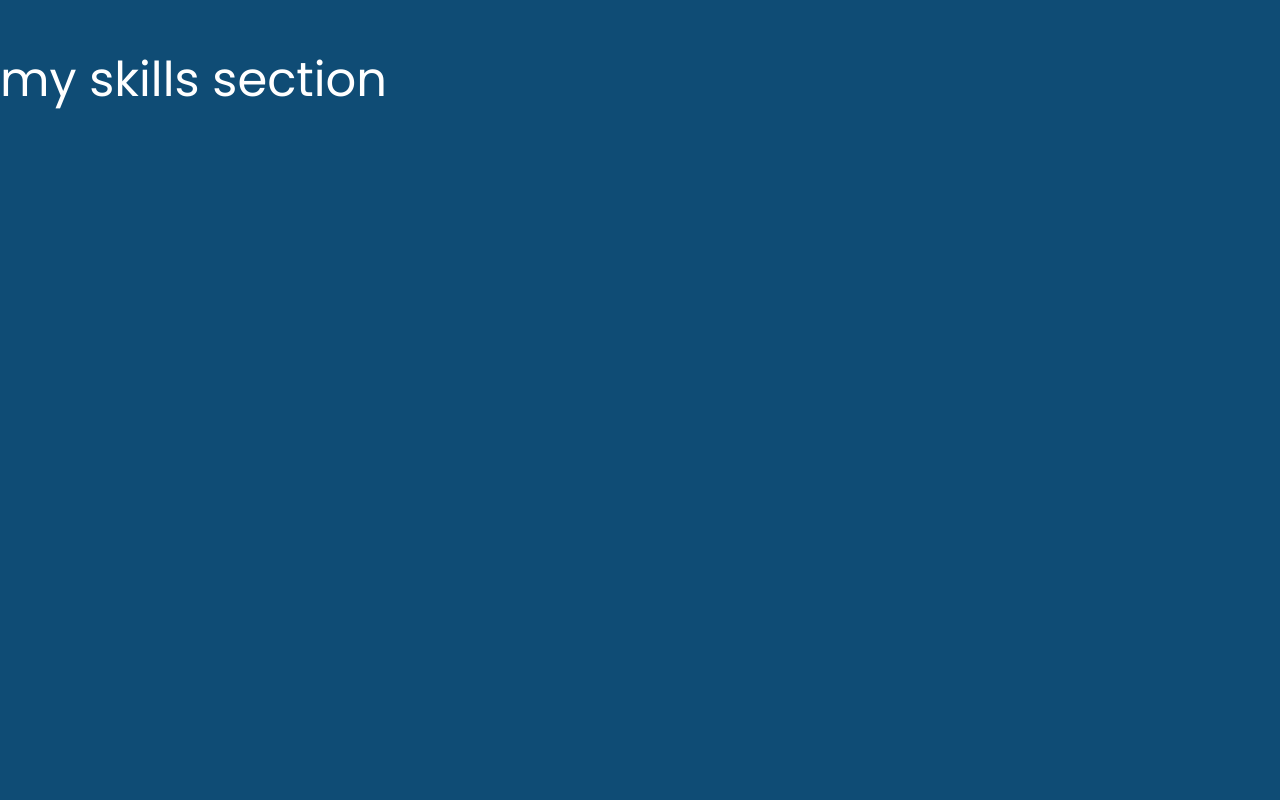
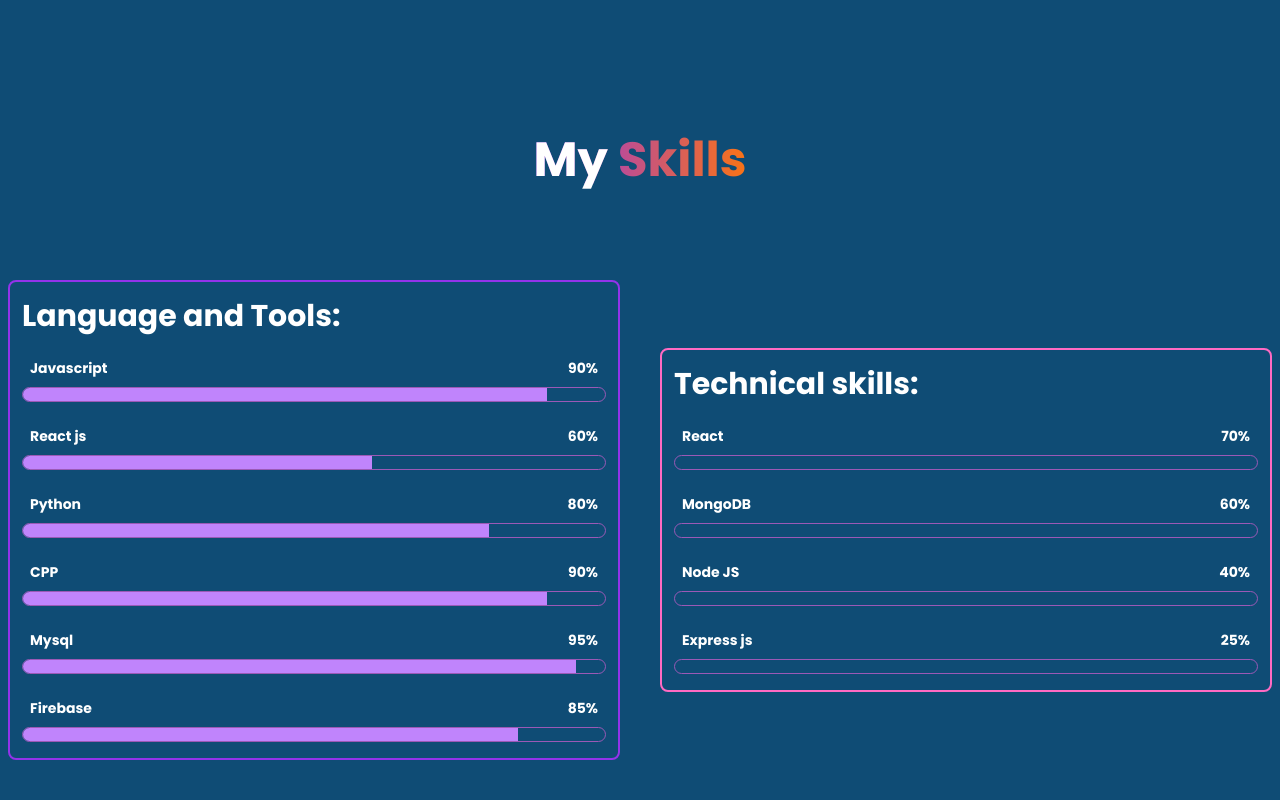
Before and after one commit to Sajib37/portfolio-of-trisha, a React (Vite) app: page / in a window 1280 px wide. Shown: the part 2540-3340 px from the top of the page. Built offline with nearby package versions, Linux system fonts and the light colour scheme; a web font is replaced by a local one.

Commit message:
language added on skill set

```diff
--- a/src/App.css
+++ b/src/App.css
@@ -41,6 +41,29 @@
 .container:hover .leftEffect{
   width: 100%;
 }
+
+/* skill set style */
+.skill h3{
+  font-weight:700;
+  font-size: 14px;
+}
+.skill li{
+  margin-top: 24px;
+}
+.bar{
+  background: transparent;
+  display: block;
+  height: 15px;
+  border: 1px solid #9b59b6;
+  border-radius: 10px;
+  overflow: hidden;
+  transition: all 0.3s cubic-bezier(.25,.8,.25,1);
+}
+.bar span{
+  height: 15px;
+  float: left;
+}
+
 
 /* Animation */
 
--- a/src/components/Journey/Journey.jsx
+++ b/src/components/Journey/Journey.jsx
@@ -5,7 +5,7 @@
 const Journey = () => {
     return (
         <section className='max-w-screen-xl mx-auto py-8 pb-12 min-h-screen'>
-            <h1 className="font-bold text-center text-transparent lg:text-5xl md:text-4xl text-3xl bg-clip-text bg-gradient-to-r from-purple-400 to-pink-600"><span className="text-white">My</span> Learning <span className="text-white">Journey</span></h1>
+            <h1 className="font-bold text-center text-transparent lg:text-5xl md:text-4xl text-3xl bg-clip-text bg-gradient-to-r from-purple-600 to-orange-500"><span className="text-white">My</span> Learning <span className="text-white">Journey</span></h1>
 
             <section  className='text-white  justify-center flex flex-col lg:flex-row px-2 gap-8 lg:gap-20 mt-8 md:mt-12 lg:mt-14'>
                 <Academic></Academic>
--- a/src/components/Skills/Skills.jsx
+++ b/src/components/Skills/Skills.jsx
@@ -1,10 +1,139 @@
-import React from 'react';
+import React from "react";
 
 const Skills = () => {
     return (
-        <div>
-            <h1 className='text-5xl text-white'>my skills section</h1>
-        </div>
+        <section className="max-w-screen-xl flex flex-col items-center gap-8 md:gap-14 lg:gap-20 justify-center mx-auto px-2 py-8 pb-12 min-h-screen text-white ">
+            <h1
+                className="font-bold downMove mb-4 text-center text-transparent lg:text-5xl md:text-4xl text-3xl bg-clip-text bg-gradient-to-r from-purple-600 to-orange-500"
+            >
+                <span className="text-white">My</span> Skills
+            </h1>
+
+            <section
+                className="flex w-full topMove  flex-col md:flex-row gap-10 md:gap-10 items-center justify-center lg:justify-around"
+            >
+                <div
+                    className="skill relative skill-container  list-none  md:w-1/2 w-full px-3 border-2 border-purple-600 p-4 rounded-lg"
+                >
+                    <div className="upEffect absolute  rounded-lg top-0 left-0 "></div>
+
+                    <div className="relative">
+                        <h1 className="text-xl md:text-3xl font-bold">
+                            Language and Tools:
+                        </h1>
+
+                        <li>
+                            <div className="flex justify-between px-2 mb-2">
+                                <h3>Javascript</h3>
+                                <h3>90%</h3>
+                            </div>
+                            <span className="bar">
+                                <span className="w-[90%] bg-purple-400"></span>
+                            </span>
+                        </li>
+                        <li>
+                            <div className="flex justify-between px-2 mb-2">
+                                <h3>React js</h3>
+                                <h3>60%</h3>
+                            </div>
+                            <span className="bar">
+                                <span className="bg-purple-400 w-[60%]"></span>
+                            </span>
+                        </li>
+                        <li>
+                            <div className="flex justify-between px-2 mb-2">
+                                <h3>Python</h3>
+                                <h3>80%</h3>
+                            </div>
+                            <span className="bar">
+                                <span className="bg-purple-400 w-[80%]"></span>
+                            </span>
+                        </li>
+                        <li>
+                            <div className="flex justify-between px-2 mb-2">
+                                <h3>CPP</h3>
+                                <h3>90%</h3>
+                            </div>
+                            <span className="bar">
+                                <span className="bg-purple-400 w-[90%]"></span>
+                            </span>
+                        </li>
+                        <li>
+                            <div className="flex justify-between px-2 mb-2">
+                                <h3>Mysql</h3>
+                                <h3>95%</h3>
+                            </div>
+                            <span className="bar">
+                                <span className="bg-purple-400 w-[95%]"></span>
+                            </span>
+                        </li>
+                        <li>
+                            <div className="flex justify-between px-2 mb-2">
+                                <h3>Firebase</h3>
+                                <h3>85%</h3>
+                            </div>
+                            <span className="bar">
+                                <span className="bg-purple-400 w-[85%]"></span>
+                            </span>
+                        </li>
+                    </div>
+                </div>
+
+                {/* left side */}
+
+                <div
+                    className="skill  relative skill-container  list-none  md:w-1/2 w-full px-3 border-2 border-[#FF6AC2] p-4 rounded-lg"
+                >
+                    <div className="upEffect absolute  rounded-lg top-0 left-0 "></div>
+                    <div className="relative">
+                        <h1 className="text-xl md:text-3xl font-bold">
+                            Technical skills:
+                        </h1>
+
+                        <li>
+                            <div className="flex justify-between px-2 mb-2">
+                                <h3>React</h3>
+                                <h3>70%</h3>
+                            </div>
+                            <span className="bar">
+                                {" "}
+                                <span className="react"></span>
+                            </span>
+                        </li>
+                        <li>
+                            <div className="flex justify-between px-2 mb-2">
+                                <h3>MongoDB</h3>
+                                <h3>60%</h3>
+                            </div>
+                            <span className="bar">
+                                {" "}
+                                <span className="mongodb"></span>
+                            </span>
+                        </li>
+                        <li>
+                            <div className="flex justify-between px-2 mb-2">
+                                <h3>Node JS</h3>
+                                <h3>40%</h3>
+                            </div>
+                            <span className="bar">
+                                {" "}
+                                <span className="node"></span>
+                            </span>
+                        </li>
+                        <li>
+                            <div className="flex justify-between px-2 mb-2">
+                                <h3>Express js</h3>
+                                <h3>25%</h3>
+                            </div>
+                            <span className="bar">
+                                {" "}
+                                <span className="express"></span>
+                            </span>
+                        </li>
+                    </div>
+                </div>
+            </section>
+        </section>
     );
 };
 
```
